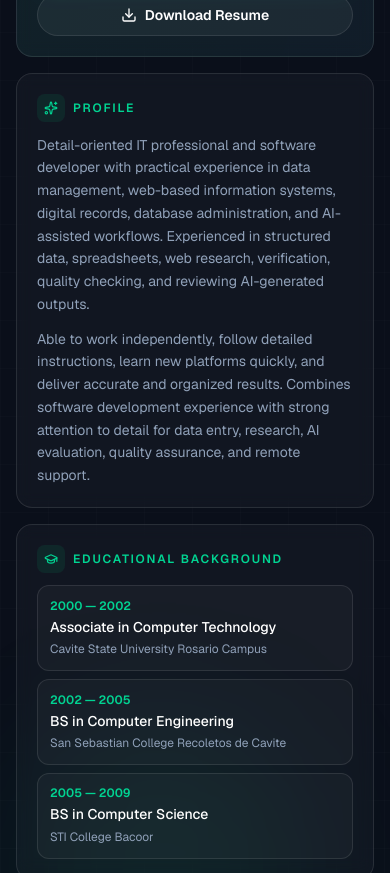
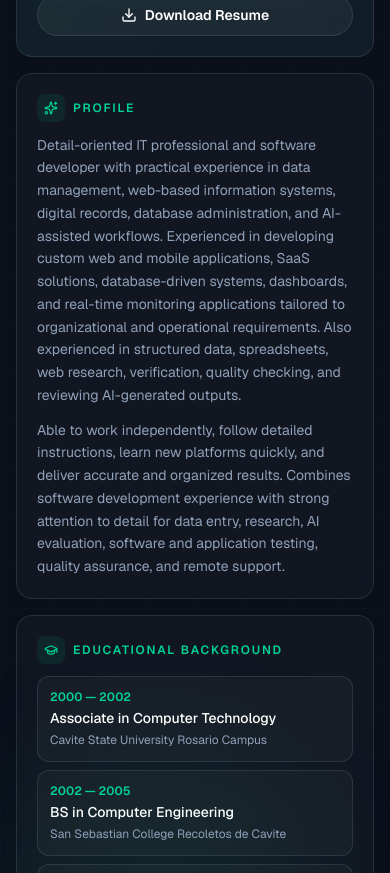
Before and after one commit to Rogie-Laura/portfolio, a Next.js app: page / in a window 390 px wide. Shown: the part 1120-1993 px from the top of the page. Built offline with nearby package versions, Linux system fonts and the light colour scheme; no server answers; the database is empty.

Commit message:
Update profile summary with web, mobile, and SaaS experience.
Expand the about section to highlight custom applications, dashboards, real-time monitoring, and software testing capabilities.

Co-authored-by: Cursor <cursoragent@cursor.com>

```diff
--- a/src/data/profile.ts
+++ b/src/data/profile.ts
@@ -34,8 +34,8 @@ export const profile = {
     linkedin: "",
   },
   about: [
-    "Detail-oriented IT professional and software developer with practical experience in data management, web-based information systems, digital records, database administration, and AI-assisted workflows. Experienced in structured data, spreadsheets, web research, verification, quality checking, and reviewing AI-generated outputs.",
-    "Able to work independently, follow detailed instructions, learn new platforms quickly, and deliver accurate and organized results. Combines software development experience with strong attention to detail for data entry, research, AI evaluation, quality assurance, and remote support.",
+    "Detail-oriented IT professional and software developer with practical experience in data management, web-based information systems, digital records, database administration, and AI-assisted workflows. Experienced in developing custom web and mobile applications, SaaS solutions, database-driven systems, dashboards, and real-time monitoring applications tailored to organizational and operational requirements. Also experienced in structured data, spreadsheets, web research, verification, quality checking, and reviewing AI-generated outputs.",
+    "Able to work independently, follow detailed instructions, learn new platforms quickly, and deliver accurate and organized results. Combines software development experience with strong attention to detail for data entry, research, AI evaluation, software and application testing, quality assurance, and remote support.",
   ],
   skills: [
     {
```
